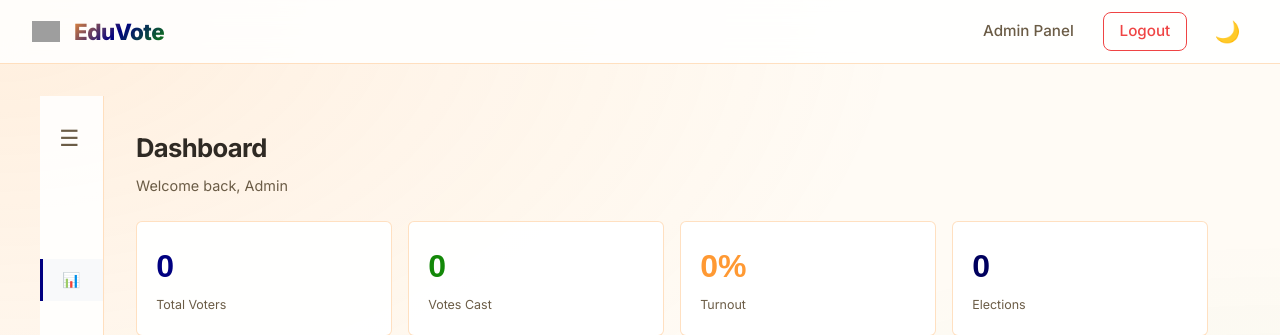
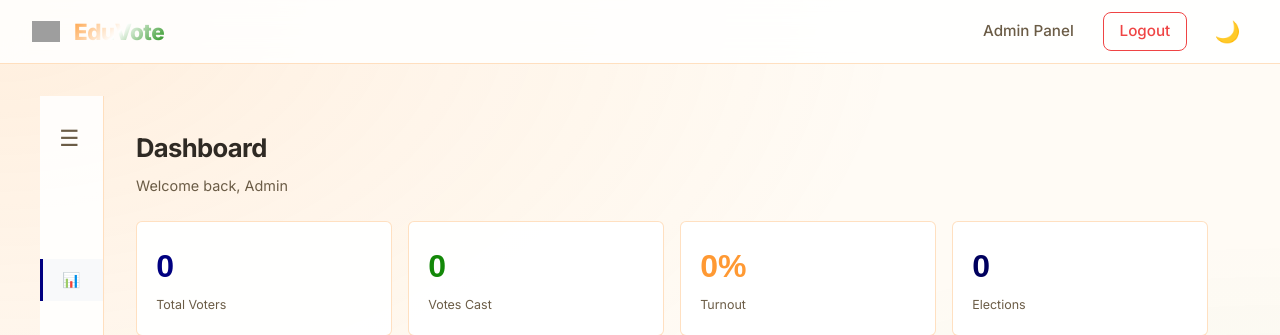
Before and after one commit to kunalpara40/EduVote, a Flask app: page /admin/ in a window 1280 px wide. Shown: the top 335 px of the page. Run offline with Flask 3, Linux system fonts and the light colour scheme; the visitor is signed in with stand-in values (Sample User, id 1); data that the repository does not hold is empty; grey boxes are pictures that could not be loaded.

Commit message:
last update

```diff
--- a/app/templates/base.html
+++ b/app/templates/base.html
@@ -61,6 +61,7 @@
     }/* ── NAV ── */
     nav {
       background: var(--surface);
+
       backdrop-filter: var(--glass-blur);
       -webkit-backdrop-filter: var(--glass-blur);
       border-bottom: 1px solid var(--border);
@@ -84,7 +85,8 @@
       letter-spacing: -0.5px;
     }
     .nav-brand span {
-      background: linear-gradient(135deg, var(--warning), var(--accent), var(--success));
+      /* background: linear-gradient(135deg, var(--warning), var(--accent), var(--success)); */
+     background: linear-gradient(135deg, #FF9933, #FFFFFF, #138808);
       -webkit-background-clip: text;
       -webkit-text-fill-color: transparent;
     }
```
